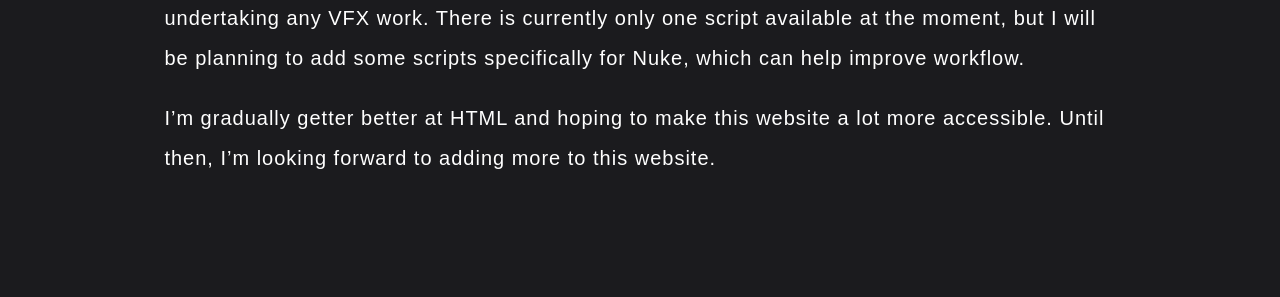
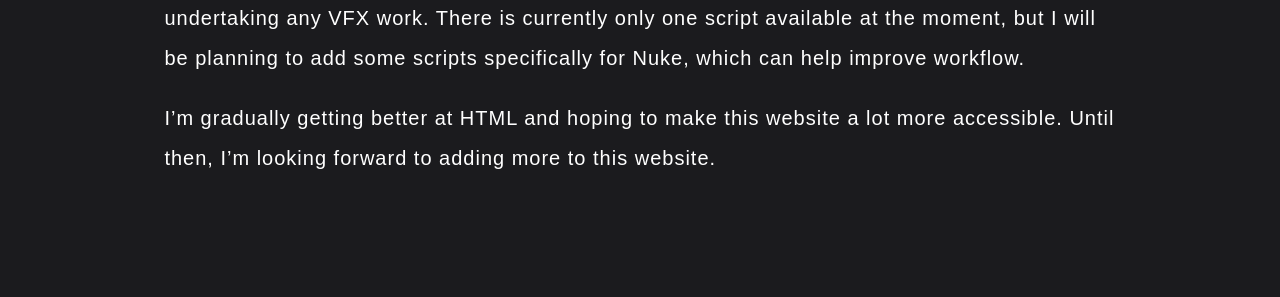
Before and after one commit to totoropika/totoropika.github.io, a Jekyll site: the page built from _posts/2024-06-27-updated-work-on-portfolio-page.md, in a window 1280 px wide. Shown: the part 763-1060 px from the top of the page. Built offline with Jekyll 4.4.1, drawn with Linux system fonts in a browser that asks for light colours.

Commit message:
Update 2024-06-27-updated-work-on-portfolio-page.md

```diff
--- a/_posts/2024-06-27-updated-work-on-portfolio-page.md
+++ b/_posts/2024-06-27-updated-work-on-portfolio-page.md
@@ -8,6 +8,6 @@ date: 2024-06-27
 
 ### There is also a page going over the Python scripts that I've made which I've found useful when undertaking any VFX work. There is currently only one script available at the moment, but I will be planning to add some scripts specifically for Nuke, which can help improve workflow.  ###
 
-### I'm gradually getter better at HTML and hoping to make this website a lot more accessible. Until then, I'm looking forward to adding more to this website. ###
+### I'm gradually getting better at HTML and hoping to make this website a lot more accessible. Until then, I'm looking forward to adding more to this website. ###
 
 [portfolio.html]:/portfolio
```
